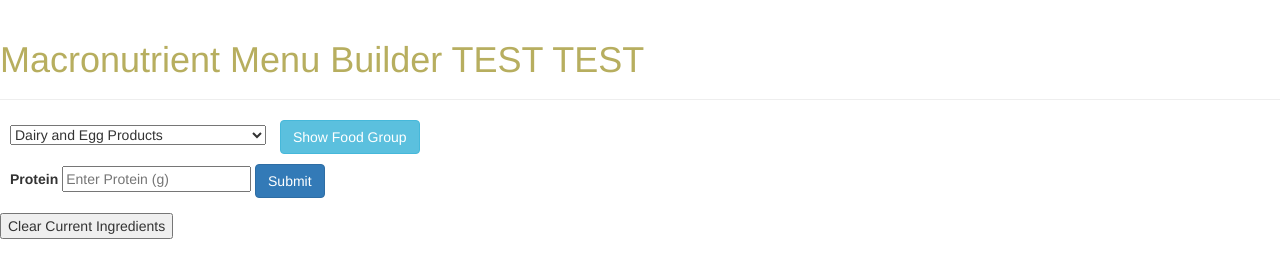
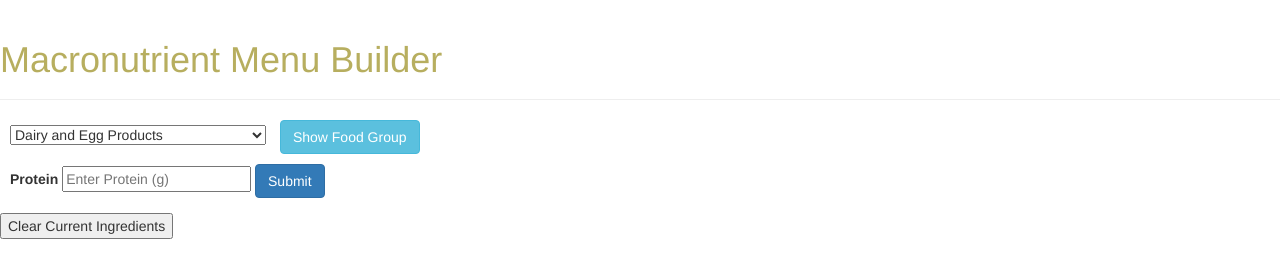
Before and after one commit to Curtismn87/MacronutrientMenuBuilder, a website: page index.html in a window 1280 px wide. Drawn offline with nearby package versions, Linux system fonts and the light colour scheme; no server answers.

Commit message:
Update index.html
Removed test title

```diff
--- a/index.html
+++ b/index.html
@@ -20,7 +20,7 @@
 
 <body>
   <div class="page-header mainTitle">
-    <h1> Macronutrient Menu Builder TEST TEST</h1>
+    <h1> Macronutrient Menu Builder</h1>
   </div>
 <div class="foodGroupDropdown">
   <select>
```
